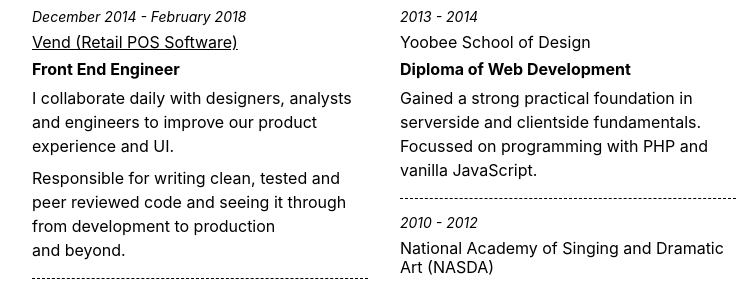
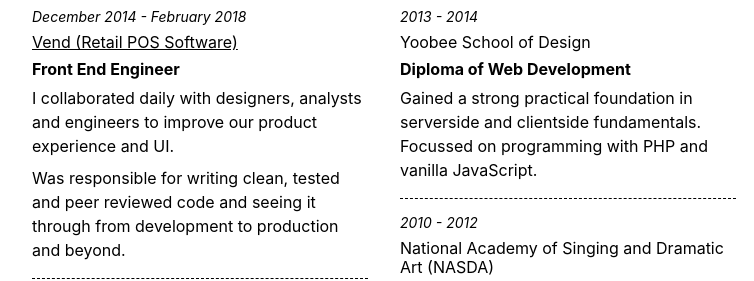
Before and after one commit to jamsinclair/resume, a website: page index.html in a window 1280 px wide. Shown: the part 433-714 px from the top of the page, without its empty margins (256-1010 px from the left). Drawn offline with Linux system fonts and the light colour scheme.

Commit message:
Update tense

```diff
--- a/index.html
+++ b/index.html
@@ -54,11 +54,11 @@
               </p>
               <p class="measure mv2 b">Front End Engineer</p>
               <p class="measure mv2 lh-copy">
-                I collaborate daily with designers, analysts and engineers to
+                I collaborated daily with designers, analysts and engineers to
                 improve our product experience and UI.
               </p>
               <p class="measure mv2 lh-copy">
-                Responsible for writing clean, tested and peer reviewed code and seeing it through
+                Was responsible for writing clean, tested and peer reviewed code and seeing it through
                 from development to production and&nbsp;beyond.
               </p>
             </li>
```
